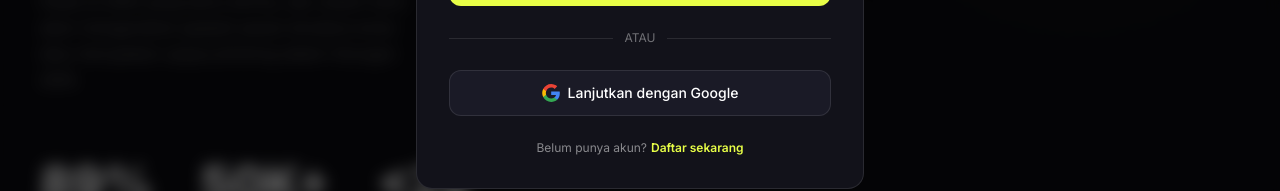
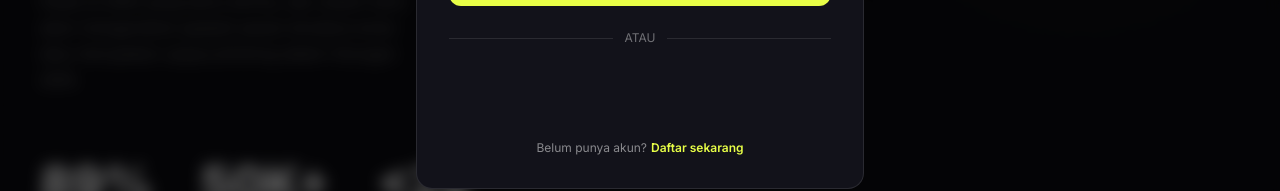
Before and after one commit to EvanAkbarudin/dicoding-frontned, a React (Vite) app: page / in a window 1280 px wide. Both pictures are taken after a click on the button "Mulai Gratis". Shown: the part 471-662 px from the top of the page. Built offline with nearby package versions, Linux system fonts and the light colour scheme; no server answers.

Commit message:
feat: implement authentication modal with Google Sign-In and local credentials support

```diff
--- a/index.html
+++ b/index.html
@@ -6,6 +6,7 @@
   <meta name="viewport" content="width=device-width, initial-scale=1.0" />
   <link rel="icon" type="image/svg+xml" href="./src/assets/SaveMassageFavicon.svg" />
   <title>Safe Massage — Deteksi Phishing SMS</title>
+  <script src="https://accounts.google.com/gsi/client" async defer></script>
 </head>
 
 <body>
--- a/src/components/AuthModal.jsx
+++ b/src/components/AuthModal.jsx
@@ -1,4 +1,4 @@
-import { useState } from 'react';
+import { useState, useEffect } from 'react';
 import { useForm } from 'react-hook-form';
 import { zodResolver } from '@hookform/resolvers/zod';
 import * as z from 'zod';
@@ -21,7 +21,7 @@ const registerSchema = z.object({
 });
 
 export default function AuthModal() {
-  const { isAuthModalOpen, closeAuthModal, login, registerUser } = useAuth();
+  const { isAuthModalOpen, closeAuthModal, login, registerUser, loginWithGoogle } = useAuth();
   const [isLoginView, setIsLoginView] = useState(true);
   const [showPassword, setShowPassword] = useState(false);
   const [showConfirmPassword, setShowConfirmPassword] = useState(false);
@@ -35,6 +35,52 @@ export default function AuthModal() {
   const { register: registerSignup, handleSubmit: handleSignupSubmit, formState: { errors: signupErrors }, reset: resetSignup } = useForm({
     resolver: zodResolver(registerSchema),
   });
+
+  const handleGoogleCredentialResponse = async (response) => {
+    setGeneralError('');
+    setLoading(true);
+    try {
+      await loginWithGoogle(response.credential);
+    } catch (err) {
+      setGeneralError(err.message);
+    } finally {
+      setLoading(false);
+    }
+  };
+
+  useEffect(() => {
+    /* global google */
+    if (isAuthModalOpen) {
+      const timer = setTimeout(() => {
+        if (window.google && document.getElementById("google-signin-btn")) {
+          try {
+            const client_id = import.meta.env.VITE_GOOGLE_CLIENT_ID || "1020148222245-e0t7jsf4sm5p5fi10eckd144673fr61s.apps.googleusercontent.com";
+
+            window.google.accounts.id.initialize({
+              client_id: client_id,
+              callback: handleGoogleCredentialResponse,
+            });
+
+            window.google.accounts.id.renderButton(
+              document.getElementById("google-signin-btn"),
+              {
+                theme: "outline",
+                size: "large",
+                width: "382",
+                text: "continue_with",
+                shape: "rectangular"
+              }
+            );
+
+            window.google.accounts.id.prompt();
+          } catch (err) {
+            console.error("Google Sign-In initialization failed:", err);
+          }
+        }
+      }, 100);
+      return () => clearTimeout(timer);
+    }
+  }, [isAuthModalOpen]);
 
   if (!isAuthModalOpen) return null;
 
@@ -57,28 +103,6 @@ export default function AuthModal() {
       await registerUser(data.name, data.email, data.password);
     } catch (err) {
       setGeneralError(err.message);
-    } finally {
-      setLoading(false);
-    }
-  };
-
-  const handleGoogleLogin = async () => {
-    setGeneralError('');
-    setLoading(true);
-    const googleEmail = 'google.user@gmail.com';
-    const googlePass = 'GoogleUserPassword123';
-    const googleName = 'Google User';
-
-    try {
-      // Try to login first
-      await login(googleEmail, googlePass);
-    } catch (err) {
-      // If login fails, try to register the user
-      try {
-        await registerUser(googleName, googleEmail, googlePass);
-      } catch (regErr) {
-        setGeneralError('Gagal masuk menggunakan Google. Silakan coba lagi.');
-      }
     } finally {
       setLoading(false);
     }
@@ -218,22 +242,9 @@ export default function AuthModal() {
             <div className="h-px bg-gray-200 dark:bg-white/10 flex-1"></div>
           </div>
 
-          <button
-            type="button"
-            onClick={handleGoogleLogin}
-            disabled={loading}
-            className="w-full bg-white dark:bg-[#1a1a26] border border-gray-200 dark:border-white/10 text-slate-700 dark:text-white hover:bg-gray-50 dark:hover:bg-[#20202e] font-medium text-sm py-3 rounded-xl flex items-center justify-center gap-2 transition-colors"
-          >
-            <svg viewBox="0 0 24 24" width="18" height="18" xmlns="http://www.w3.org/2000/svg">
-              <g transform="matrix(1, 0, 0, 1, 27.009001, -39.238998)">
-                <path fill="#4285F4" d="M -3.264 51.509 C -3.264 50.719 -3.334 49.969 -3.454 49.239 L -14.754 49.239 L -14.754 53.749 L -8.284 53.749 C -8.574 55.229 -9.424 56.479 -10.684 57.329 L -10.684 60.329 L -6.824 60.329 C -4.564 58.239 -3.264 55.159 -3.264 51.509 Z"/>
-                <path fill="#34A853" d="M -14.754 63.239 C -11.514 63.239 -8.804 62.159 -6.824 60.329 L -10.684 57.329 C -11.764 58.049 -13.134 58.489 -14.754 58.489 C -17.884 58.489 -20.534 56.379 -21.484 53.529 L -25.464 53.529 L -25.464 56.619 C -23.494 60.539 -19.444 63.239 -14.754 63.239 Z"/>
-                <path fill="#FBBC05" d="M -21.484 53.529 C -21.734 52.809 -21.864 52.039 -21.864 51.239 C -21.864 50.439 -21.724 49.669 -21.484 48.949 L -21.484 45.859 L -25.464 45.859 C -26.284 47.479 -26.754 49.299 -26.754 51.239 C -26.754 53.179 -26.284 54.999 -25.464 56.619 L -21.484 53.529 Z"/>
-                <path fill="#EA4335" d="M -14.754 43.989 C -12.984 43.989 -11.404 44.599 -10.154 45.789 L -6.734 42.369 C -8.804 40.429 -11.514 39.239 -14.754 39.239 C -19.444 39.239 -23.494 41.939 -25.464 45.859 L -21.484 48.949 C -20.534 46.099 -17.884 43.989 -14.754 43.989 Z"/>
-              </g>
-            </svg>
-            Lanjutkan dengan Google
-          </button>
+          <div className="w-full flex justify-center min-h-[46px] mt-4">
+            <div id="google-signin-btn" className="w-full flex justify-center"></div>
+          </div>
 
           <p className="text-center text-xs text-slate-500 dark:text-white/50 mt-6 font-sans transition-colors">
             {isLoginView ? 'Belum punya akun?' : 'Sudah punya akun?'}
--- a/src/context/AuthContext.jsx
+++ b/src/context/AuthContext.jsx
@@ -65,6 +65,22 @@ export function AuthProvider({ children }) {
     }
   };
 
+  const loginWithGoogle = async (googleToken) => {
+    try {
+      const response = await api.post('/api/v1/auth/google', { token: googleToken });
+      if (response.data?.status === 'success') {
+        const { user: userData, token } = response.data.data;
+        localStorage.setItem('smishing_token', token);
+        setUser(userData);
+        setIsAuthModalOpen(false);
+        return { success: true };
+      }
+    } catch (err) {
+      const message = err.response?.data?.error || 'Gagal masuk menggunakan Google.';
+      throw new Error(message);
+    }
+  };
+
   const logout = () => {
     localStorage.removeItem('smishing_token');
     setUser(null);
@@ -79,6 +95,7 @@ export function AuthProvider({ children }) {
       loading,
       login,
       registerUser,
+      loginWithGoogle,
       logout,
       isAuthModalOpen,
       openAuthModal,
```
